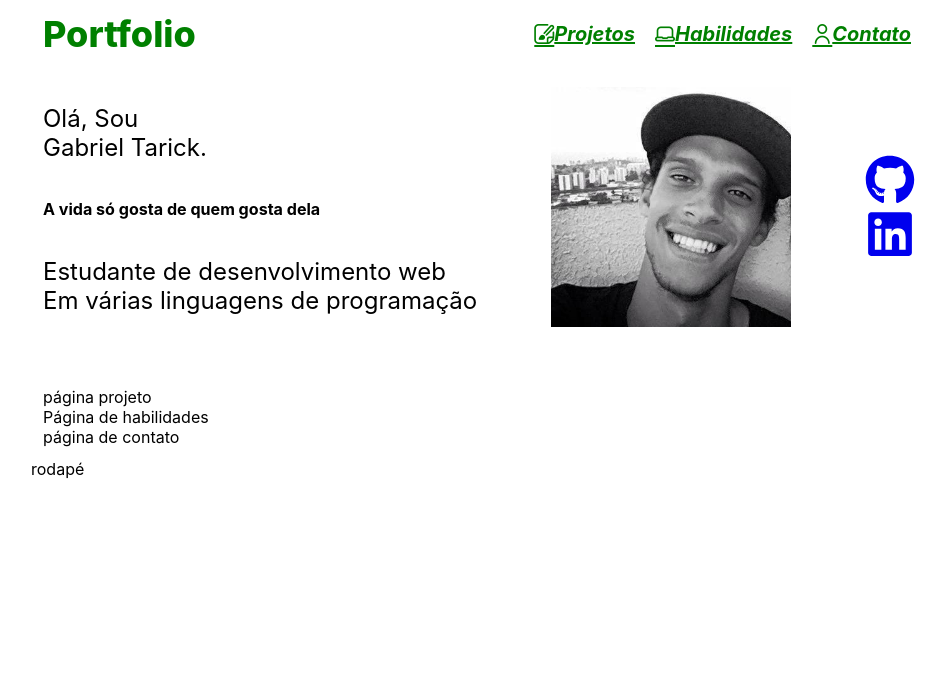
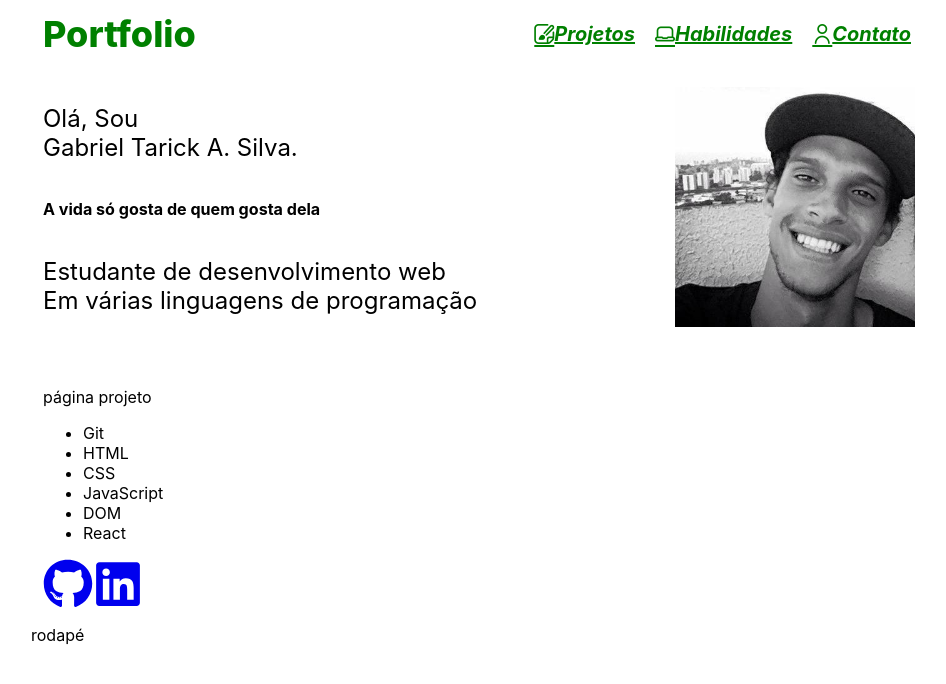
Before and after one commit to p4n1k0/my-portfolio, a React (Create React App) app: page / in a window 1280 px wide. Shown: the top 684 px of the page, without its empty margins (161-1107 px from the left). Built offline with nearby package versions, Linux system fonts and the light colour scheme.

Commit message:
portfolio in progress... add skills

```diff
--- a/src/components/body/about/About.jsx
+++ b/src/components/body/about/About.jsx
@@ -1,15 +1,15 @@
 import React from 'react';
 import './about.css';
 import logo from '../../../images/top.jpg';
-import Social from '../../comp/social/Social';
 
 function About() {
+  const name = 'Gabriel Tarick A. Silva'
   return (
     <div className="about">
       <div className="about-top">
         <div className="about-info">
           <p>Olá, Sou <br/>
-          <span className="about-name">Gabriel Tarick</span>.
+          <span className="about-name">{name}</span>.
           <h6>A vida só gosta de quem gosta dela</h6>
           Estudante de desenvolvimento web <br/>
           Em várias linguagens de programação
@@ -20,7 +20,6 @@ function About() {
           <img src={logo} alt="gabriel-img" className="picture"/>
         </div>
 
-        <Social />
       </div>
     </div>
   )
--- a/src/components/body/contact/Contact.jsx
+++ b/src/components/body/contact/Contact.jsx
@@ -1,9 +1,12 @@
 import React from 'react'
+import Social from '../../comp/social/Social'
 
 function Contact() {
   return (
-    <div>
-      página de contato
+    <div className="contact">
+      <div className="social-web">
+        <Social />
+      </div>
     </div>
   )
 }
--- a/src/components/body/skill/Skills.jsx
+++ b/src/components/body/skill/Skills.jsx
@@ -2,8 +2,17 @@ import React from 'react'
 
 function Skills() {
   return (
-    <div>
-      Página de habilidades
+    <div className="skills">
+      <div className="skills-info">
+        <ul>
+          <li>Git</li>
+          <li>HTML</li>
+          <li>CSS</li>
+          <li>JavaScript</li>
+          <li>DOM</li>
+          <li>React</li>
+        </ul>
+      </div>
     </div>
   )
 }
--- a/src/components/comp/social/Social.jsx
+++ b/src/components/comp/social/Social.jsx
@@ -8,17 +8,13 @@ function Social() {
 
             <div className="social-icon-div">
 
-                <div className="social-icon-git">
                 <a href="https://github.com/p4n1k0">
                     <FaGithub size={50} />
                 </a>
-                </div>
 
-                <div className="social-icon-linkedin">
                 <a href="https://www.linkedin.com/in/gabriel-tarick-bb708917b/">
                     <FaLinkedin size={50} />
                 </a>
-                </div>
 
             </div>
         </div>
--- a/src/components/comp/social/social.css
+++ b/src/components/comp/social/social.css
@@ -11,7 +11,7 @@
 }
 
 .social-icon {
-    height: 40px;
+    height: 20px;
 }
 
 @media only screen and (max-width: 720px) {
--- a/src/components/header/Header.jsx
+++ b/src/components/header/Header.jsx
@@ -4,7 +4,7 @@ import Mobile from './mobile/Mobile';
 import Web from './web/Web';
 
 function Header() {
-  const[isOpen, setIsOpen] = useState(false)
+  const [isOpen, setIsOpen] = useState(false)
   return (
     <div className="header">
         <div className="logo">Portfolio</div>
```
Lines whose indentation alone changed are shown as unchanged.
